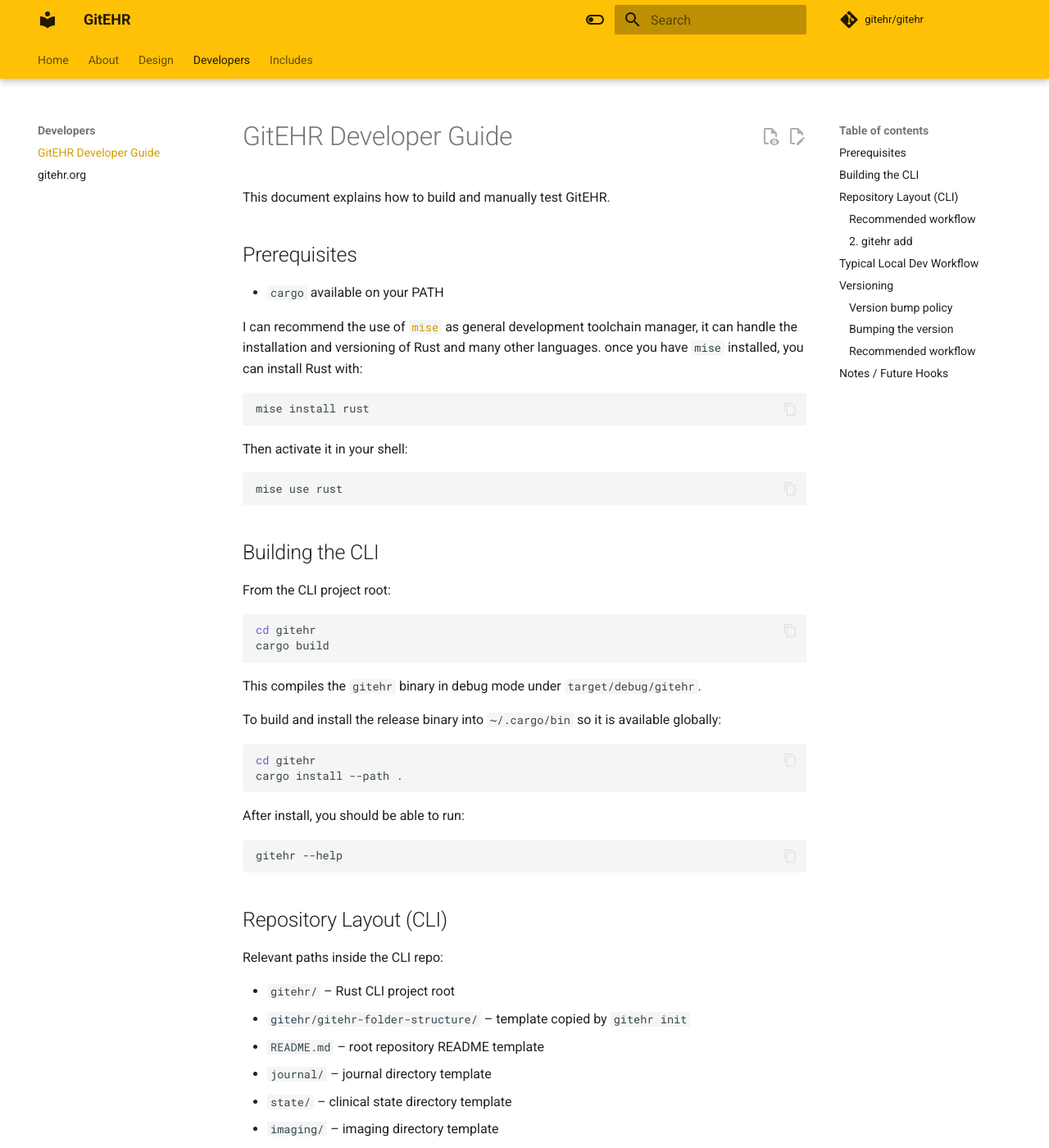
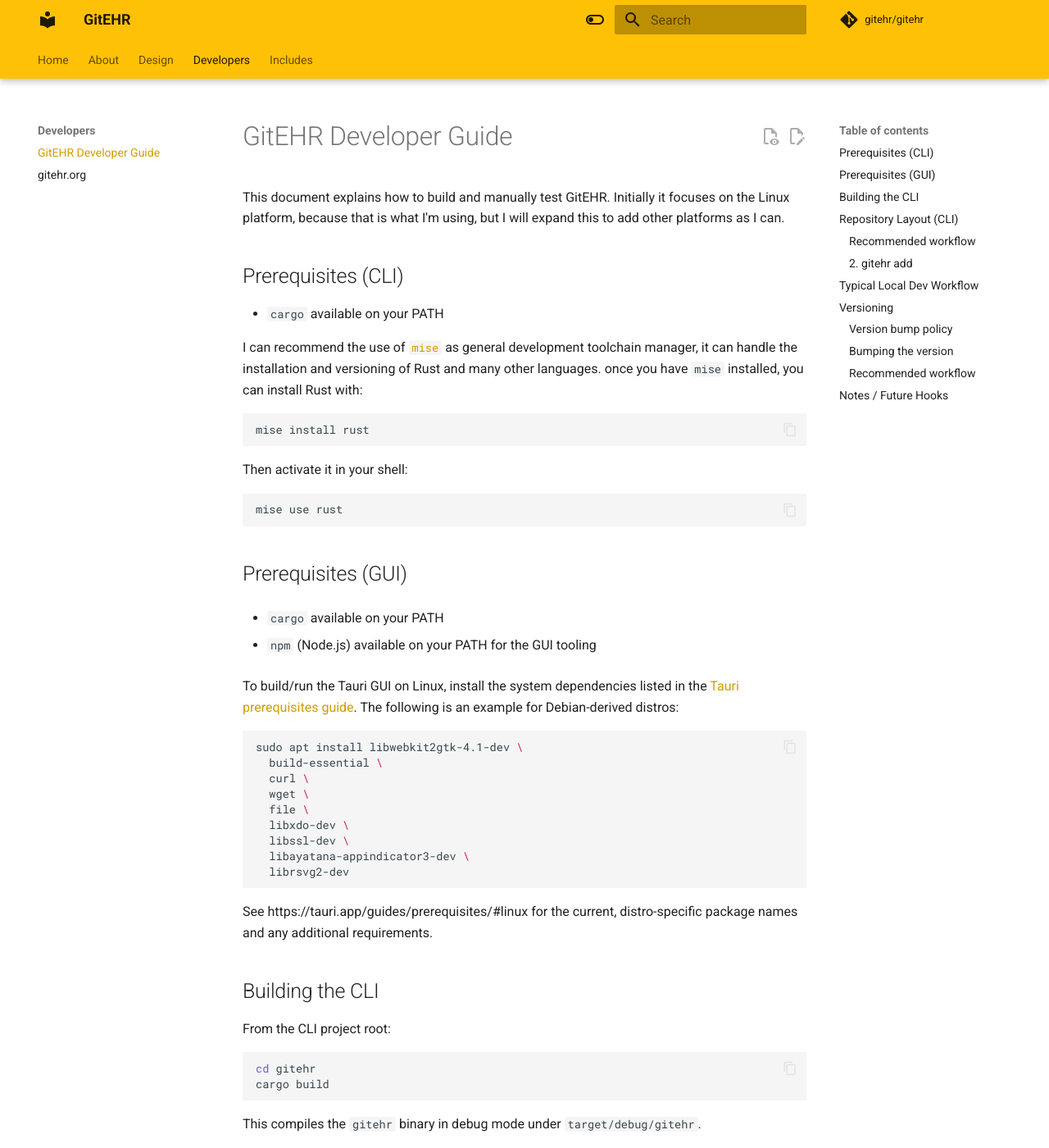
Before and after one commit to gitehr/gitehr, an MkDocs documentation site: the page built from docs/developers/developers.md, in a window 1280 px wide and 1400 px high. Shown: the whole window at 82% size. Built offline with MkDocs 1.6.1 and Material for MkDocs 9.7.7, drawn with Linux system fonts in a browser that asks for light colours; comment, search, counter and statistics services are not loaded; some of the changed text lies outside the part shown.

````diff
--- a/Cargo.toml
+++ b/Cargo.toml
@@ -1,6 +1,6 @@
 [package]
 name = "gitehr"
-version = "0.1.4"
+version = "0.1.5"
 edition = "2024"
 description = "A Git-based Electronic Health Record system"
 authors = ["Marcus Baw"]
--- a/docs/developers/developers.md
+++ b/docs/developers/developers.md
@@ -1,8 +1,8 @@
 # GitEHR Developer Guide
 
-This document explains how to build and manually test GitEHR.
+This document explains how to build and manually test GitEHR. Initially it focuses on the Linux platform, because that is what I'm using, but I will expand this to add other platforms as I can.
 
-## Prerequisites
+## Prerequisites (CLI)
 
 - `cargo` available on your PATH
 
@@ -17,6 +17,29 @@ Then activate it in your shell:
 ```sh
 mise use rust
 ```
+
+## Prerequisites (GUI)
+
+- `cargo` available on your PATH
+
+- `npm` (Node.js) available on your PATH for the GUI tooling
+
+
+To build/run the Tauri GUI on Linux, install the system dependencies listed in the [Tauri prerequisites guide](https://tauri.app/start/prerequisites/). The following is an example for Debian-derived distros:
+
+```sh
+sudo apt install libwebkit2gtk-4.1-dev \
+  build-essential \
+  curl \
+  wget \
+  file \
+  libxdo-dev \
+  libssl-dev \
+  libayatana-appindicator3-dev \
+  librsvg2-dev
+```
+
+See https://tauri.app/guides/prerequisites/#linux for the current, distro-specific package names and any additional requirements.
 
 ## Building the CLI
 
@@ -70,18 +93,20 @@ cargo build      # or: cargo install --path .
 ### Recommended workflow
 
 1. Make and test your changes (see sections above).
-2. Decide the appropriate semver level (patch/minor/major).
-3. From the CLI crate root:
+2. Bump the version:
 
    ```sh
-   cargo set-version --bump patch   # or minor/major
+   s/version++
    ```
-
-4. Commit your changes, including `Cargo.toml` and any code.
-5. If using git tags, create and push them as appropriate, for example:
+   Or for a different bump level:
 
    ```sh
-   git tag vX.Y.Z
+   s/version++ minor   # or: major
+   ```
+3. Commit your changes, including `Cargo.toml` and any code.
+4. If using git tags, push them as appropriate, for example:
+
+   ```sh
    git push --tags
    ```
 
````
Also changed, not shown: docker-compose.yml (+23 -15 lines), spec/commands/journal.md (+4 -0 lines), spec/commands/upgrade.md (added, +11 -0 lines), spec/implementation.md (+1 -1 lines), spec/commands/gui.md (line endings or trailing spaces), 3 other files.
